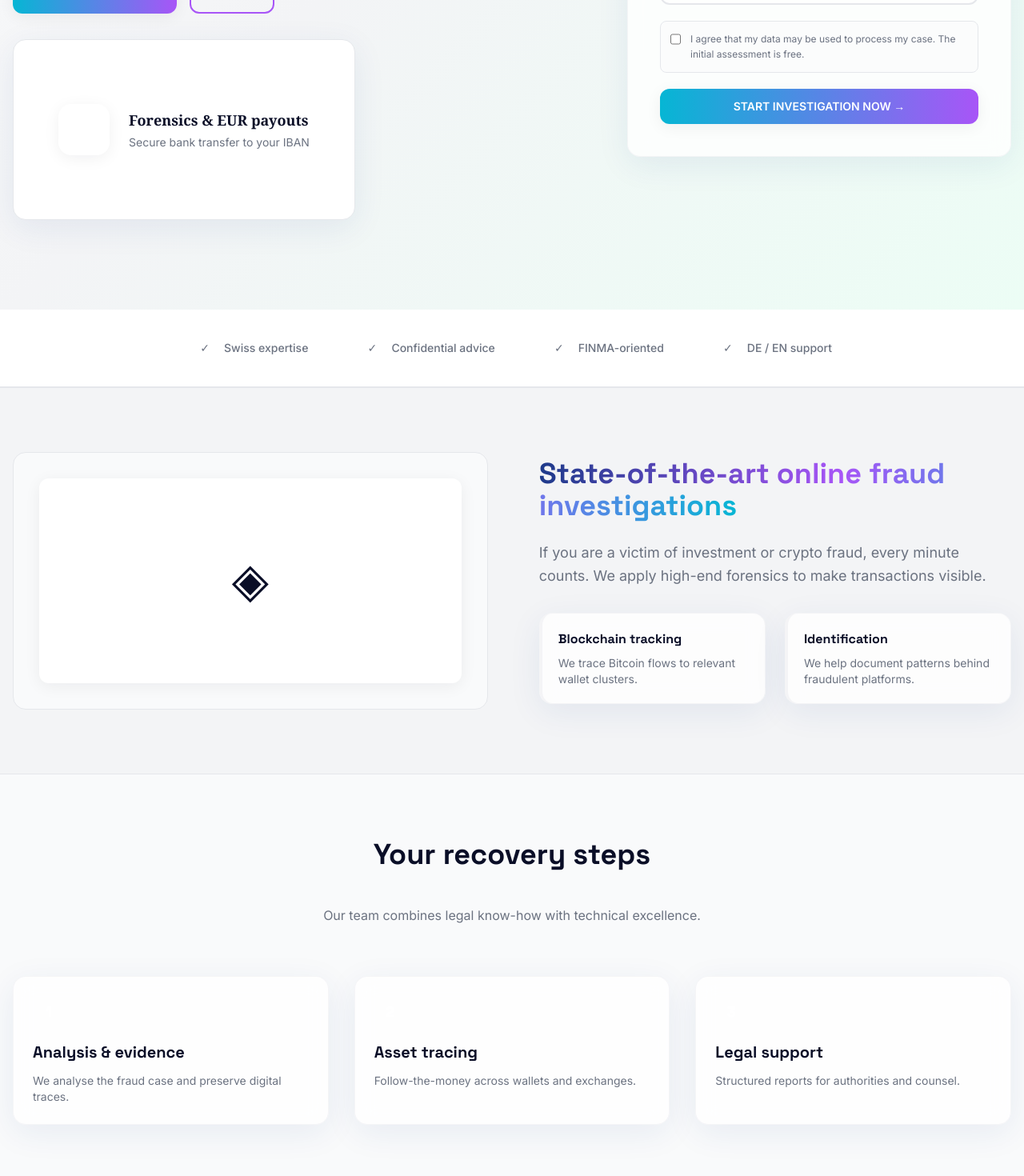
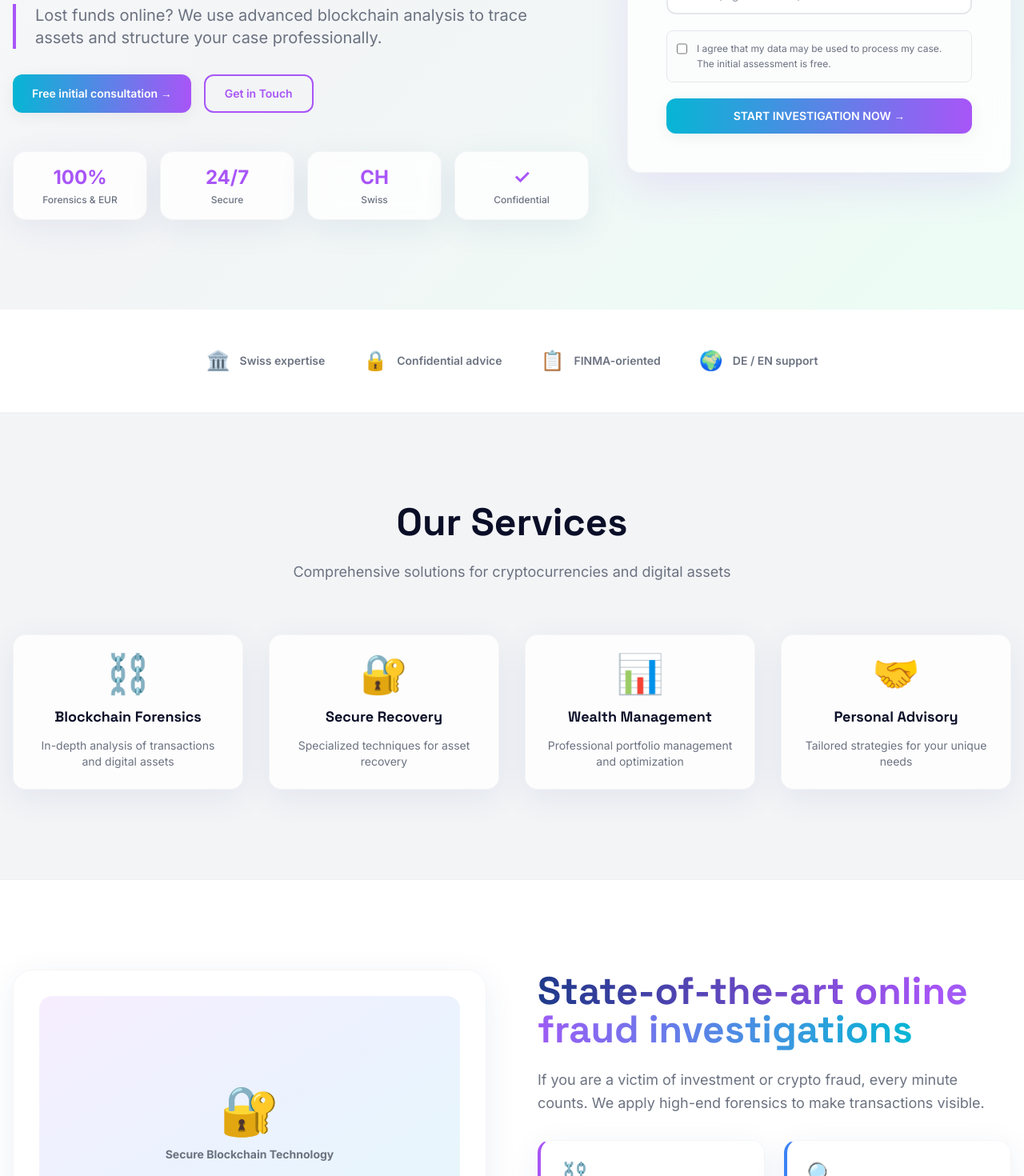
Before and after one commit to UlrichSchutz/nexus, a Next.js app: page /en in a window 1280 px wide. Shown: the part 520-1990 px from the top of the page at 80% size. Built offline with nearby package versions, Linux system fonts and the light colour scheme.

Commit message:
Modernize homepage with contemporary design, icons, gradient elements, and improved visual hierarchy

```diff
--- a/src/app/[locale]/page.tsx
+++ b/src/app/[locale]/page.tsx
@@ -17,57 +17,103 @@ export default async function HomePage({ params }: Props) {
   ];
 
   const steps = [
-    { title: t("step1Title"), desc: t("step1Desc") },
-    { title: t("step2Title"), desc: t("step2Desc") },
-    { title: t("step3Title"), desc: t("step3Desc") },
+    { title: t("step1Title"), desc: t("step1Desc"), icon: "🔍" },
+    { title: t("step2Title"), desc: t("step2Desc"), icon: "🛡️" },
+    { title: t("step3Title"), desc: t("step3Desc"), icon: "💰" },
+  ];
+
+  const features = [
+    {
+      icon: "⛓️",
+      title: locale === "de" ? "Blockchain-Forensik" : "Blockchain Forensics",
+      desc: locale === "de"
+        ? "Tiefgreifende Analyse von Transaktionen und digitalen Vermögenswerten"
+        : "In-depth analysis of transactions and digital assets",
+    },
+    {
+      icon: "🔐",
+      title: locale === "de" ? "Sichere Recovery" : "Secure Recovery",
+      desc: locale === "de"
+        ? "Spezialisierte Techniken zur Wiederherstellung von Vermögenswerten"
+        : "Specialized techniques for asset recovery",
+    },
+    {
+      icon: "📊",
+      title: locale === "de" ? "Vermögensmanagement" : "Wealth Management",
+      desc: locale === "de"
+        ? "Professionelle Verwaltung und Optimierung Ihres Portfolios"
+        : "Professional portfolio management and optimization",
+    },
+    {
+      icon: "🤝",
+      title: locale === "de" ? "Persönliche Beratung" : "Personal Advisory",
+      desc: locale === "de"
+        ? "Individualisierte Strategien für Ihre einzigartigen Bedürfnisse"
+        : "Tailored strategies for your unique needs",
+    },
   ];
 
   return (
     <>
-      <header className="hero-bg relative pb-20 pt-12 md:pb-28 md:pt-16">
-        <div className="container relative z-10 mx-auto flex flex-col items-center gap-12 px-4 lg:flex-row">
+      {/* Hero Section */}
+      <header className="hero-bg relative overflow-hidden pb-20 pt-12 md:pb-28 md:pt-20">
+        <div className="container relative z-10 mx-auto flex flex-col items-center gap-16 px-4 lg:flex-row lg:gap-12">
+          {/* Left Content */}
           <div className="lg:w-3/5">
-            <div className="trust-badge mb-6">{t("badge")}</div>
-            <h1 className="mb-6 font-display text-4xl font-bold leading-tight text-brand-ink md:text-5xl lg:text-6xl">
+            <div className="trust-badge mb-6 animate-fadeIn">
+              {t("badge")}
+            </div>
+            <h1 className="mb-6 animate-slideUp font-display text-5xl font-bold leading-tight text-brand-ink md:text-6xl lg:text-7xl">
               {t("title")}{" "}
-              <span className="gradient-text">{t("titleHighlight")}</span> {t("titleEnd")}
+              <span className="gradient-text block">{t("titleHighlight")}</span> {t("titleEnd")}
             </h1>
-            <p className="mb-8 max-w-2xl border-l-4 border-brand-teal pl-5 text-lg leading-relaxed text-brand-muted md:text-xl">
+            <p className="mb-8 max-w-2xl animate-slideUp border-l-4 border-brand-accent pl-6 text-lg leading-relaxed text-brand-muted md:text-xl">
               {t("subtitle")}
             </p>
-            <div className="flex flex-wrap gap-4">
+            <div className="mb-12 flex flex-wrap gap-4">
               <Link href="/#form" className="btn-cyber">
-                {t("heroCta")}
+                {t("heroCta")} →
               </Link>
               <Link href="/contact" className="btn-outline">
-                {locale === "de" ? "Kontakt" : "Contact"}
+                {locale === "de" ? "Kontaktieren Sie uns" : "Get in Touch"}
               </Link>
             </div>
-            <div className="mt-8 inline-block rounded-2xl border border-brand-border bg-white p-6 shadow-card">
-              <div className="flex h-36 w-full max-w-md items-center gap-6 rounded-xl bg-gradient-to-br from-brand-tealLight to-white px-8 md:h-44">
-                <div className="flex h-16 w-16 shrink-0 items-center justify-center rounded-2xl bg-brand-teal text-3xl text-white shadow-soft">
-                  €
+
+            {/* Trust Indicators */}
+            <div className="grid grid-cols-2 gap-4 md:grid-cols-4">
+              {[
+                {
+                  label: locale === "de" ? "Forensik & EUR" : "Forensics & EUR",
+                  value: "100%",
+                },
+                {
+                  label: locale === "de" ? "Sicher" : "Secure",
+                  value: "24/7",
+                },
+                {
+                  label: locale === "de" ? "Schweizer" : "Swiss",
+                  value: "CH",
+                },
+                {
+                  label: locale === "de" ? "Vertraulich" : "Confidential",
+                  value: "✓",
+                },
+              ].map((stat, i) => (
+                <div key={i} className="glass-panel p-4 text-center">
+                  <div className="text-2xl font-bold text-brand-accent">{stat.value}</div>
+                  <div className="mt-1 text-xs font-medium text-brand-muted">{stat.label}</div>
                 </div>
-                <div className="text-left">
-                  <p className="font-serif text-lg font-bold text-brand-ink">
-                    {locale === "de" ? "Forensik & Auszahlung in EUR" : "Forensics & EUR payouts"}
-                  </p>
-                  <p className="mt-1 text-sm text-brand-muted">
-                    {locale === "de"
-                      ? "Sichere Banküberweisung auf Ihre IBAN"
-                      : "Secure bank transfer to your IBAN"}
-                  </p>
-                </div>
-              </div>
+              ))}
             </div>
           </div>
 
+          {/* Right Form Section */}
           <div className="w-full lg:w-2/5" id="form">
-            <div className="glass-panel p-8 md:p-10">
+            <div className="glass-panel p-10 shadow-lift md:p-12">
               <h2 className="mb-2 text-center font-display text-2xl font-bold text-brand-ink">
                 {t("formTitle")}
               </h2>
-              <p className="mb-6 text-center text-sm text-brand-muted">
+              <p className="mb-8 text-center text-sm text-brand-muted">
                 {locale === "de"
                   ? "Kostenlose Ersteinschätzung — vertraulich & unverbindlich"
                   : "Free initial assessment — confidential & non-binding"}
@@ -78,45 +124,87 @@ export default async function HomePage({ params }: Props) {
         </div>
       </header>
 
-      <section className="border-b border-brand-border bg-white py-8">
+      {/* Trust Badges Section */}
+      <section className="border-b border-brand-border/40 bg-white py-10 md:py-12">
         <div className="container mx-auto px-4">
-          <div className="flex flex-wrap items-center justify-center gap-8 md:gap-16">
+          <div className="flex flex-wrap items-center justify-center gap-6 md:gap-12">
             {[
-              locale === "de" ? "Schweizer Expertise" : "Swiss expertise",
-              locale === "de" ? "Vertrauliche Beratung" : "Confidential advice",
-              locale === "de" ? "FINMA-orientiert" : "FINMA-oriented",
-              locale === "de" ? "DE / EN Support" : "DE / EN support",
-            ].map((label) => (
-              <div key={label} className="flex items-center gap-2 text-sm font-medium text-brand-muted">
-                <span className="flex h-8 w-8 items-center justify-center rounded-full bg-brand-tealLight text-brand-teal">✓</span>
-                {label}
+              { icon: "🏛️", label: locale === "de" ? "Schweizer Expertise" : "Swiss expertise" },
+              { icon: "🔒", label: locale === "de" ? "Vertrauliche Beratung" : "Confidential advice" },
+              { icon: "📋", label: locale === "de" ? "FINMA-orientiert" : "FINMA-oriented" },
+              { icon: "🌍", label: locale === "de" ? "DE / EN Support" : "DE / EN support" },
+            ].map((badge) => (
+              <div key={badge.label} className="flex items-center gap-3">
+                <span className="text-2xl">{badge.icon}</span>
+                <span className="text-sm font-semibold text-brand-muted">{badge.label}</span>
               </div>
             ))}
           </div>
         </div>
       </section>
 
-      <section className="section-alt border-y border-brand-border py-20" id="about">
+      {/* Features Grid Section */}
+      <section className="section-alt py-20 md:py-28">
+        <div className="container mx-auto px-4">
+          <div className="mx-auto mb-16 max-w-3xl text-center">
+            <h2 className="mb-6 font-display text-4xl font-bold text-brand-ink md:text-5xl">
+              {locale === "de" ? "Unsere Dienstleistungen" : "Our Services"}
+            </h2>
+            <p className="text-lg text-brand-muted">
+              {locale === "de"
+                ? "Umfassende Lösungen für Kryptowährungen und digitale Vermögenswerte"
+                : "Comprehensive solutions for cryptocurrencies and digital assets"}
+            </p>
+          </div>
+
+          <div className="grid gap-8 md:grid-cols-2 lg:grid-cols-4">
+            {features.map((feature, i) => (
+              <div key={i} className="glass-panel group flex flex-col p-6 text-center">
+                <div className="mb-4 text-5xl">{feature.icon}</div>
+                <h3 className="mb-3 font-display text-lg font-bold text-brand-ink">
+                  {feature.title}
+                </h3>
+                <p className="flex-grow text-sm text-brand-muted">{feature.desc}</p>
+              </div>
+            ))}
+          </div>
+        </div>
+      </section>
+
+      {/* About Section */}
+      <section className="bg-white py-20 md:py-28">
         <div className="container mx-auto px-4">
           <div className="flex flex-col items-center gap-16 md:flex-row">
-            <div className="rounded-2xl border border-brand-border bg-brand-canvas p-8 md:w-1/2">
-              <div className="flex h-64 items-center justify-center rounded-xl bg-white shadow-soft">
-                <span className="font-display text-6xl text-brand-teal/30">◈</span>
+            {/* Visual Element - Using gradient background as placeholder for image */}
+            <div className="md:w-1/2">
+              <div className="glass-panel overflow-hidden rounded-3xl p-8">
+                <div className="flex h-80 items-center justify-center rounded-2xl bg-gradient-to-br from-brand-accent/10 via-brand-primaryLight/10 to-brand-cta/10">
+                  <div className="text-center">
+                    <div className="mb-4 text-6xl">🔐</div>
+                    <p className="text-sm font-bold text-brand-muted">
+                      {locale === "de" ? "Sichere Blockchain-Technologie" : "Secure Blockchain Technology"}
+                    </p>
+                  </div>
+                </div>
               </div>
             </div>
+
+            {/* About Content */}
             <div className="md:w-1/2">
-              <h2 className="mb-6 font-display text-3xl font-bold text-brand-ink md:text-4xl">
+              <h2 className="mb-6 font-display text-4xl font-bold text-brand-ink md:text-5xl">
                 <span className="gradient-text">{t("aboutTitle")}</span>
               </h2>
               <p className="mb-6 text-lg leading-relaxed text-brand-muted">{t("aboutText")}</p>
               <div className="mt-8 grid gap-6 sm:grid-cols-2">
-                <div className="glass-panel border-l-4 border-l-brand-teal p-5">
+                <div className="glass-panel border-l-4 border-l-brand-accent p-6">
+                  <div className="mb-2 text-3xl">⛓️</div>
                   <h4 className="font-display font-bold text-brand-ink">{t("blockchain")}</h4>
-                  <p className="mt-2 text-sm text-brand-muted">{t("blockchainDesc")}</p>
+                  <p className="mt-3 text-sm text-brand-muted">{t("blockchainDesc")}</p>
                 </div>
-                <div className="glass-panel border-l-4 border-l-brand-tealDark p-5">
+                <div className="glass-panel border-l-4 border-l-brand-primaryLight p-6">
+                  <div className="mb-2 text-3xl">🔍</div>
                   <h4 className="font-display font-bold text-brand-ink">{t("identification")}</h4>
-                  <p className="mt-2 text-sm text-brand-muted">{t("identificationDesc")}</p>
+                  <p className="mt-3 text-sm text-brand-muted">{t("identificationDesc")}</p>
                 </div>
               </div>
             </div>
@@ -124,64 +212,79 @@ export default async function HomePage({ params }: Props) {
         </div>
       </section>
 
-      <section className="bg-brand-canvas py-20">
+      {/* Steps/Process Section */}
+      <section className="section-alt py-20 md:py-28">
         <div className="container mx-auto px-4">
           <div className="mx-auto mb-16 max-w-3xl text-center">
-            <h2 className="mb-4 font-display text-3xl font-bold text-brand-ink md:text-4xl">
+            <h2 className="mb-4 font-display text-4xl font-bold text-brand-ink md:text-5xl">
               {t("stepsTitle")}
             </h2>
-            <div className="mx-auto h-1 w-16 rounded-full bg-brand-teal" />
-            <p className="mt-6 text-brand-muted">{t("stepsSubtitle")}</p>
+            <div className="mx-auto mb-6 h-1 w-20 rounded-full bg-gradient-to-r from-brand-accent to-brand-cta" />
+            <p className="text-lg text-brand-muted">{t("stepsSubtitle")}</p>
           </div>
+
           <div className="grid gap-8 md:grid-cols-3">
             {steps.map((step, i) => (
-              <div key={i} className="glass-panel flex h-full flex-col p-6">
-                <div className="mb-4 flex h-10 w-10 items-center justify-center rounded-full bg-brand-teal font-display text-lg font-bold text-white">
+              <div key={i} className="glass-panel flex flex-col overflow-hidden p-8">
+                <div className="mb-6 flex h-16 w-16 items-center justify-center rounded-2xl bg-gradient-to-br from-brand-accent to-brand-primaryLight text-3xl font-bold text-white shadow-glow">
+                  {step.icon}
+                </div>
+                <div className="mb-4 inline-flex h-8 w-8 items-center justify-center rounded-full bg-brand-primaryLight text-sm font-bold text-white">
                   {i + 1}
                 </div>
-                <h3 className="mb-3 font-display text-xl font-bold text-brand-ink">{step.title}</h3>
-                <p className="flex-grow text-sm text-brand-muted">{step.desc}</p>
+                <h3 className="mb-4 font-display text-xl font-bold text-brand-ink">{step.title}</h3>
+                <p className="flex-grow text-sm leading-relaxed text-brand-muted">{step.desc}</p>
               </div>
             ))}
           </div>
         </div>
       </section>
 
+      {/* CTA Section */}
       <SiteCta title={t("ctaTitle")} subtitle={t("ctaSubtitle")} locale={locale} />
 
-      <section className="section-alt py-20">
+      {/* Comparison Table Section */}
+      <section className="section-alt py-20 md:py-28">
         <div className="container mx-auto max-w-4xl px-4">
-          <h2 className="mb-10 text-center font-serif text-3xl font-bold text-brand-ink">
+          <h2 className="mb-12 text-center font-display text-4xl font-bold text-brand-ink md:text-5xl">
             {t("overviewTitle")}
           </h2>
-          <div className="glass-panel mb-20 overflow-hidden">
+
+          <div className="glass-panel overflow-hidden">
             <table className="w-full border-collapse text-left text-sm md:text-base">
               <tbody>
                 {[
-                  [t("consultFree")],
-                  [t("analysisDuration")],
-                  [t("assets")],
-                  [t("availability")],
-                ].map(([val], i) => (
-                  <tr key={i} className="border-b border-brand-border transition hover:bg-brand-canvas">
-                    <td className="p-4 font-medium text-brand-teal md:p-6">✓</td>
-                    <td className="p-4 text-brand-muted md:p-6">{val}</td>
+                  [t("consultFree"), "✓"],
+                  [t("analysisDuration"), "✓"],
+                  [t("assets"), "✓"],
+                  [t("availability"), "✓"],
+                ].map(([label, check], i) => (
+                  <tr key={i} className="border-b border-brand-border/40 transition hover:bg-brand-canvasAlt">
+                    <td className="p-6 text-brand-accent">{check}</td>
+                    <td className="p-6 font-medium text-brand-muted">{label}</td>
                   </tr>
                 ))}
               </tbody>
             </table>
           </div>
-          <h2 className="mb-8 text-center font-display text-3xl font-bold text-brand-ink">
+        </div>
+      </section>
+
+      {/* FAQ Section */}
+      <section className="bg-white py-20 md:py-28">
+        <div className="container mx-auto max-w-4xl px-4">
+          <h2 className="mb-12 text-center font-display text-4xl font-bold text-brand-ink md:text-5xl">
             {t("faqTitle")}
           </h2>
+
           <div className="space-y-4">
             {faqs.map((faq, i) => (
               <div
                 key={i}
-                className="glass-panel border-l-4 border-l-brand-teal p-6"
+                className="glass-panel border-l-4 border-l-brand-accent p-8 transition-all duration-300 hover:shadow-lift"
               >
-                <h3 className="mb-2 font-display text-lg font-bold text-brand-ink">{faq.q}</h3>
-                <p className="text-sm text-brand-muted">{faq.a}</p>
+                <h3 className="mb-3 font-display text-lg font-bold text-brand-ink">{faq.q}</h3>
+                <p className="text-brand-muted leading-relaxed">{faq.a}</p>
               </div>
             ))}
           </div>
```
